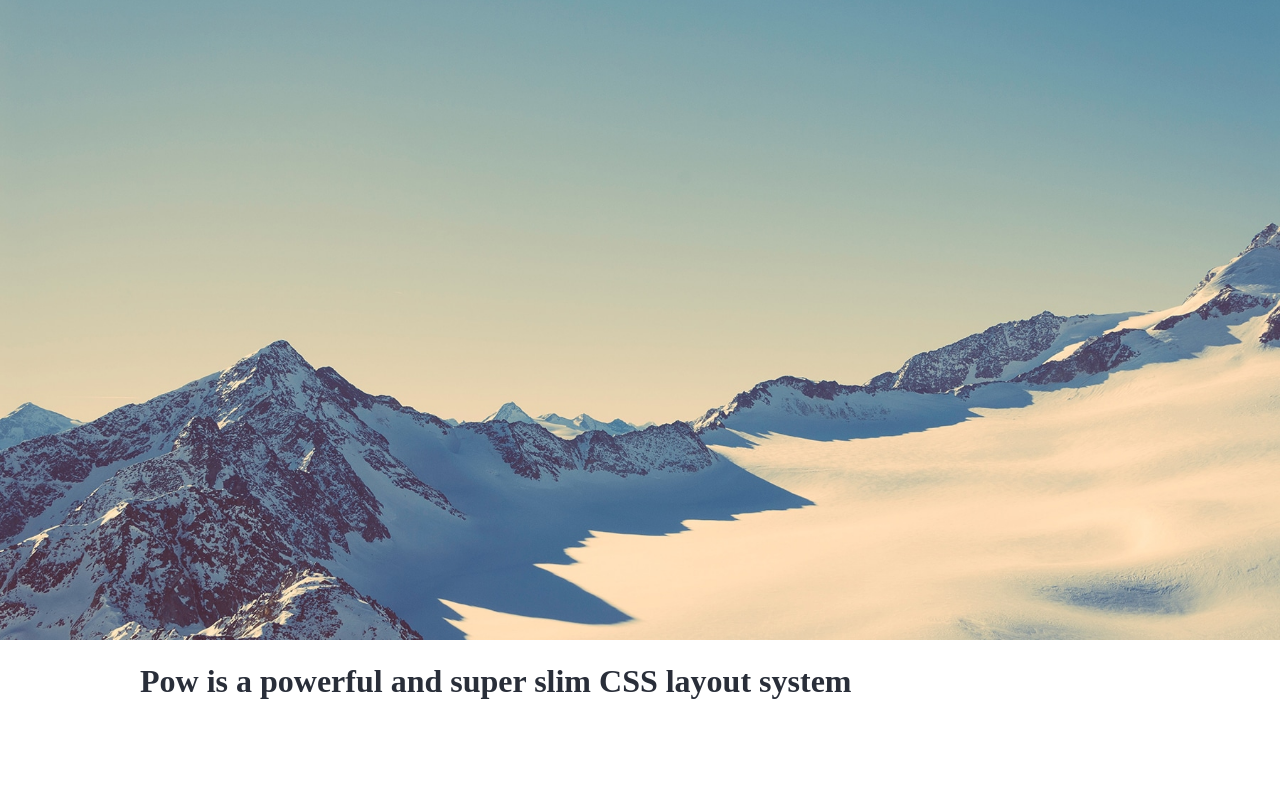
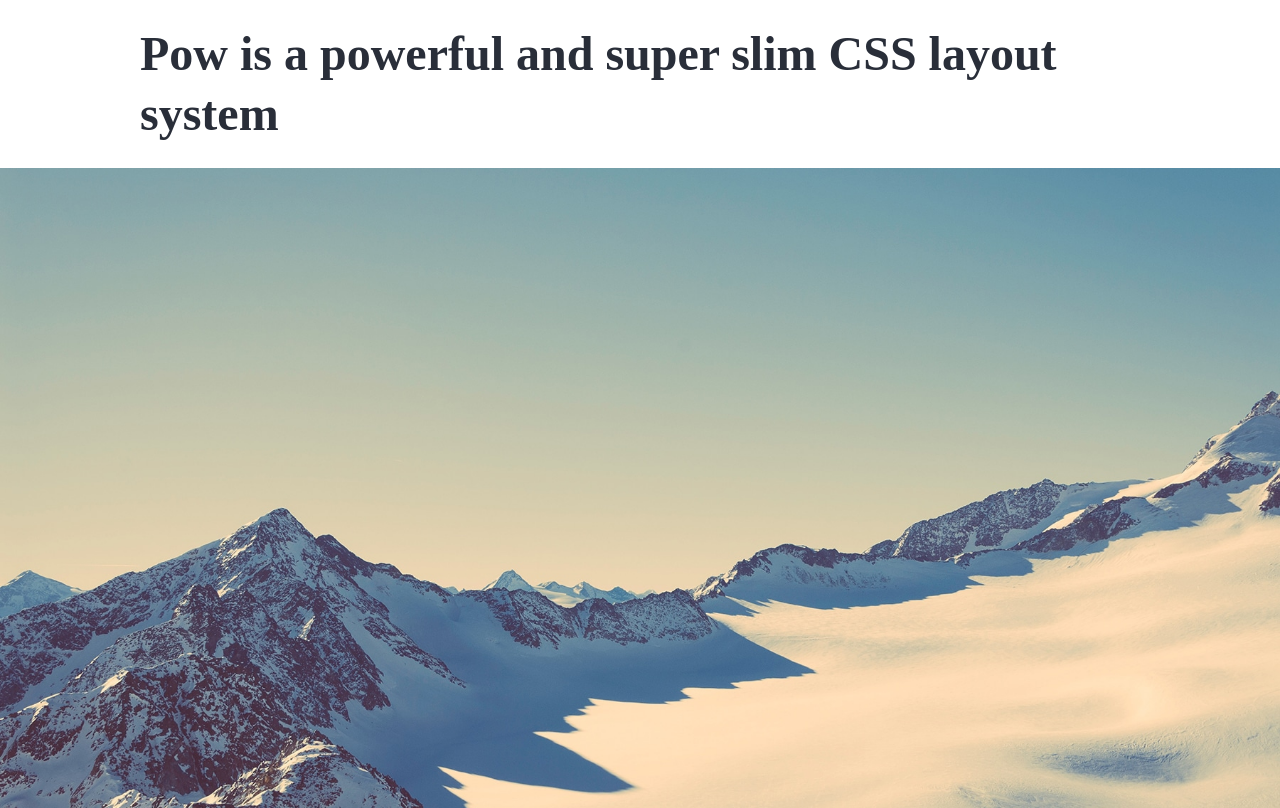
Before and after one commit to kaloja/pow, a website: page docs/index.html in a window 1280 px wide. Drawn offline with Linux system fonts and the light colour scheme.

Commit message:
Add header to index.

```diff
--- a/docs/index.html
+++ b/docs/index.html
@@ -27,9 +27,11 @@
 
 </head>
 <body>
+	<header class="c-header">
+		<div class="o-wrapper">
+			<h1 class="c-header__title">Pow is a powerful and super slim CSS layout system</h1>
+		</div>
+	</header>
 	<section class="c-hero"></section>
-	<div class="o-wrapper">
-		<h1>Pow is a powerful and super slim CSS layout system</h1>
-	</div>
 </body>
 </html>
```
